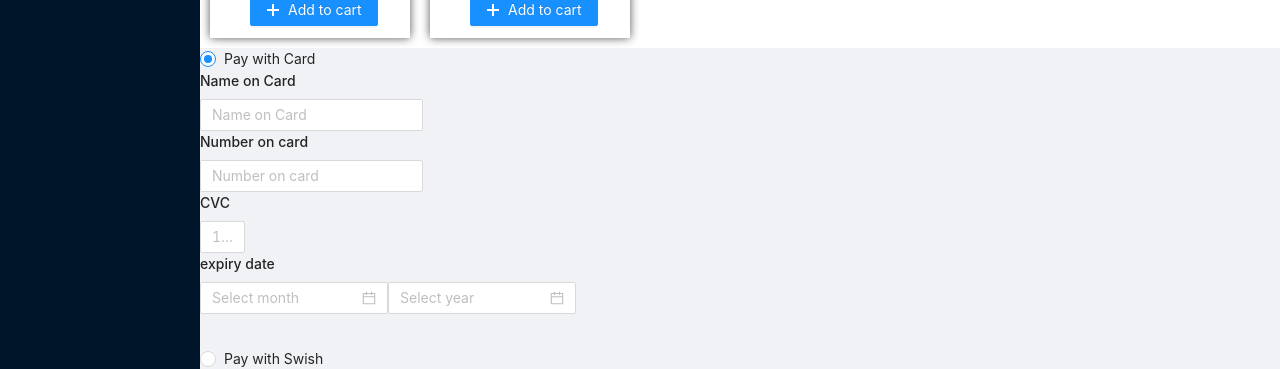
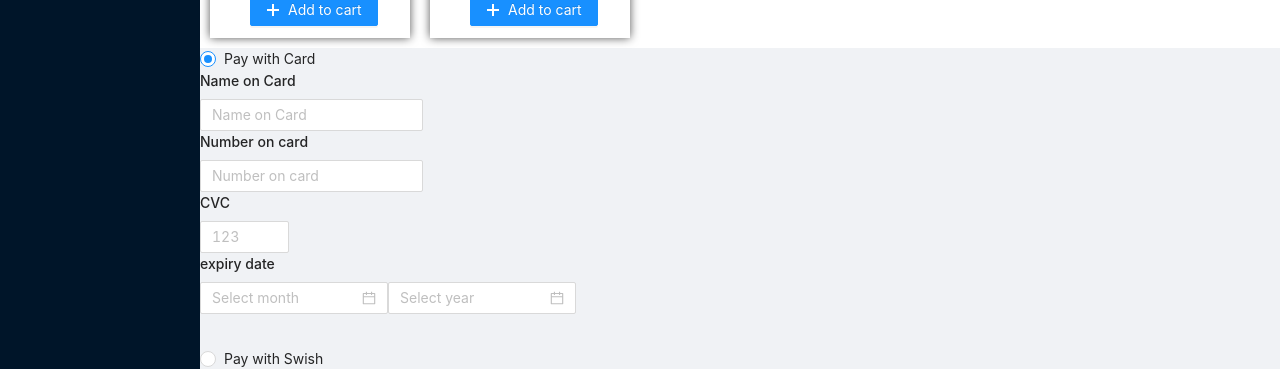
Before and after one commit to Abbe91/checkout-group6, a React (Create React App) app in the folder my-app/: page / in a window 1280 px wide. Shown: the part 1342-1711 px from the top of the page. Built offline with nearby package versions, Linux system fonts and the light colour scheme.

Commit message:
Swish option

```diff
--- a/my-app/src/components/CardForm.tsx
+++ b/my-app/src/components/CardForm.tsx
@@ -4,6 +4,73 @@ import { Input, Col } from 'antd';
 import { DatePicker } from 'antd';
 
 
+class Form extends  React.Component {
+
+  state ={
+    value: "",
+
+  }
+
+
+  render() {
+    return (
+      <div>
+        <h1>Name on Card</h1>
+        <Col span={5}>
+          <Input
+          type="text"
+          placeholder="Name on Card"
+     />
+        </Col>
+
+        <h1>Number on card</h1>
+        <Col span={5}>
+          <Input placeholder="Number on card"
+           type="number"
+
+          onChange={(event) => {
+            if (isNaN(Number(event.target.value))) {
+              return;
+            } else {
+              this.setState({ value: event.target.value });
+            }
+          }}
+        //Det här gör en kopiera med CVC
+          //value={this.state.value}
+          />
+
+
+        </Col>
+
+        <h1>CVC</h1>
+        <Col span={2}>
+          <Input placeholder="123"
+           type="number"
+          //maxLength= "3"
+               onChange={(event) => {
+                if (isNaN(Number(event.target.value))) {
+                  return;
+                } else {
+                  this.setState({ value: event.target.value });
+                }
+              }}
+              // maxLength= "3"
+              // placeholder="Enter Zip Code"
+              // value={this.state.value}
+              />
+
+        </Col>
+        <h1>expiry date</h1>
+      <DatePicker picker="month" />
+
+      <DatePicker picker="year" />
+      </div>
+    );
+  }
+}
+
+
+export default Form;
 
 
 // class App extends React.Component {
@@ -34,70 +101,9 @@ import { DatePicker } from 'antd';
 //   }
 // }
 
-class Form extends  React.Component {
-
-  state ={
-    value: ""
-  }
 
 
-  render() {
-    return (
-      <div>
-        <h1>Name on Card</h1>
-        <Col span={5}>
-          <Input
-          type="text"
-          placeholder="Name on Card"
-     />
-        </Col>
 
-        <h1>Number on card</h1>
-        <Col span={5}>
-          <Input placeholder="Number on card"
-          type="number"
-
-          onChange={(event) => {
-            if (isNaN(Number(event.target.value))) {
-              return;
-            } else {
-              this.setState({ value: event.target.value });
-            }
-          }}
-        //Det här gör en kopiera med CVC
-          value={this.state.value}
-          />
-
-
-        </Col>
-
-        <h1>CVC</h1>
-        <Col span={1}>
-          <Input placeholder="123"
-               onChange={(event) => {
-                if (isNaN(Number(event.target.value))) {
-                  return;
-                } else {
-                  this.setState({ value: event.target.value });
-                }
-              }}
-              //  maxLength= "3"
-              // placeholder="Enter Zip Code"
-              // value={this.state.value}
-              />
-
-        </Col>
-        <h1>expiry date</h1>
-      <DatePicker picker="month" />
-
-      <DatePicker picker="year" />
-      </div>
-    );
-  }
-}
-
-
-export default Form;
 
 // interface Props{
 //   maxLength: number
--- a/my-app/src/components/SwishForm.tsx
+++ b/my-app/src/components/SwishForm.tsx
@@ -1,6 +1,6 @@
 import React from 'react';
 import { Input, Col } from 'antd';
-import { DatePicker } from 'antd';
+
 
 
 
@@ -9,9 +9,6 @@ import { DatePicker } from 'antd';
 
 class FormSwish extends  React.Component {
 
-  state ={
-    value: ""
-  }
 
 
   render() {
@@ -20,8 +17,11 @@ class FormSwish extends  React.Component {
         <h1>The phone you are going to swish from</h1>
         <Col span={5}>
           <Input
-          type="text"
-          placeholder="Name on Card"
+          type="number"
+        //   pattern="\d*"
+        //   maxlength="4"
+          placeholder="The phone you are going to swish from"
+
      />
         </Col>
 
```
